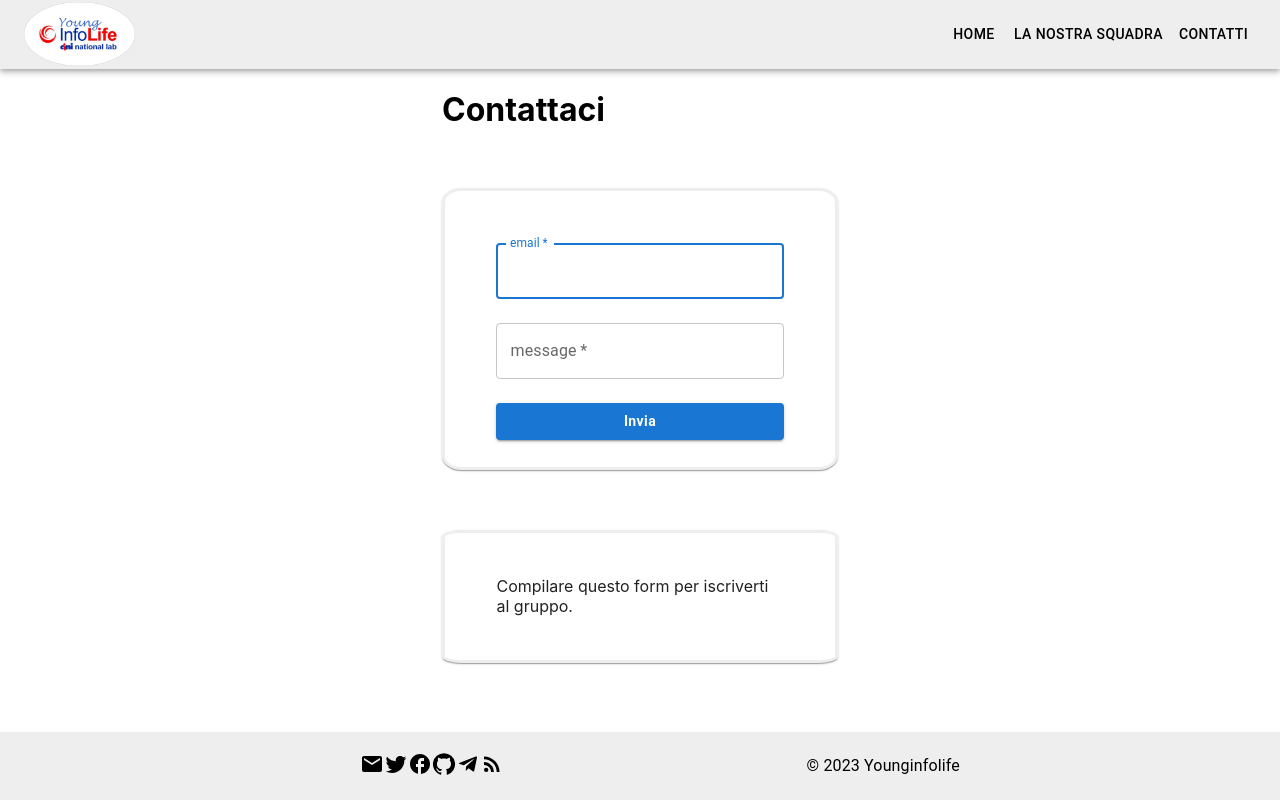
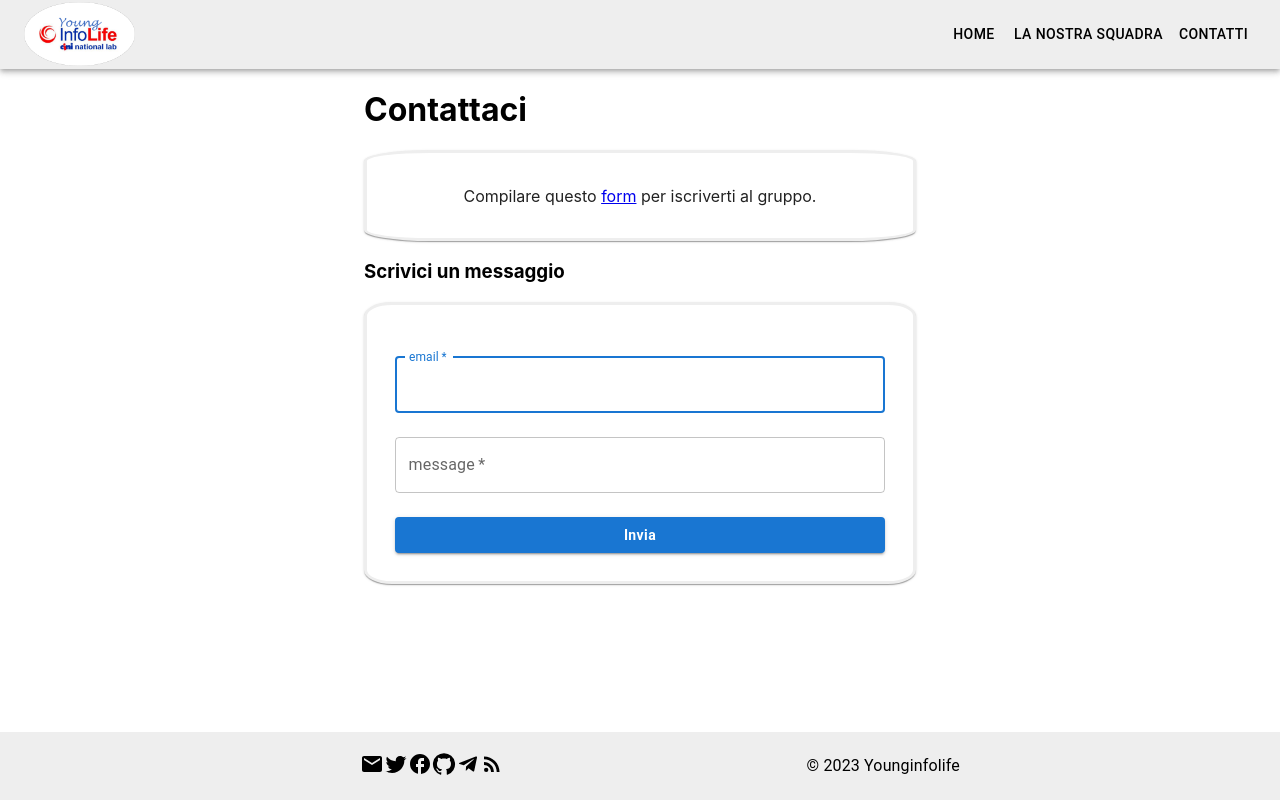
Before and after one commit to younginfolife/younginfolife.github.io, a React (Create React App) app: page /#/contacts in a window 1280 px wide. Built offline with nearby package versions, Linux system fonts and the light colour scheme.

Commit message:
Sandro: Immagine homepage e Contact form

```diff
--- a/package.json
+++ b/package.json
@@ -11,6 +11,7 @@
     "@testing-library/jest-dom": "^5.16.5",
     "@testing-library/react": "^13.4.0",
     "@testing-library/user-event": "^13.5.0",
+    "axios": "^1.3.4",
     "react": "^18.2.0",
     "react-dom": "^18.2.0",
     "react-router-dom": "^6.9.0",
--- a/src/contacts/Contacts.js
+++ b/src/contacts/Contacts.js
@@ -4,8 +4,24 @@ import Navbar from "../navbar/Navbar";
 import Footer from "../footer/Footer";
 import Container from "@mui/material/Container";
 import Button from "@mui/material/Button";
+import axios from 'axios';
 
 const Contacts = () => {
+
+    function sendMail(event){
+        event.preventDefault();
+        const data = new FormData(event.currentTarget);
+        axios.post('https://formsubmit.co/younginfolife@gmail.com', {
+            Email: data.get('email'),
+            Testo: data.get('message')
+        }).then(function (response) {
+                console.log(response);
+            })
+            .catch(function (error) {
+                console.error(error);
+            });
+    }
+
 
     return (
         <Box>
@@ -14,13 +30,23 @@ const Contacts = () => {
 
             <Box>
 
-                <Container component="main" maxWidth="xs">
+                <Container component="main" maxWidth="sm">
                     <h1>Contattaci</h1>
+
                     <Card sx={{
-                        padding: '7%',
-                        paddingLeft: '13%',
-                        paddingRight: '13%',
-                        marginTop: '15%',
+                        padding: '3%',
+                        textAlign: 'center',
+                        border: '3px solid',
+                        borderColor: '#EEEEEE',
+                        borderRadius: '12%'
+                    }}>
+                        <p>Compilare questo <a href={"https://docs.google.com/forms/d/e/1FAIpQLScnU4WZapdWtZn5Bl6r6adntj8XL7MRhsWFyfsCKNon72xxmQ/viewform?usp=sf_link"}>form</a> per iscriverti al gruppo.</p>
+                    </Card>
+
+                    <h3>Scrivici un messaggio</h3>
+
+                    <Card sx={{
+                        padding: '5%',
                         border: '3px solid',
                         borderColor: '#EEEEEE',
                         borderRadius: '5%'
@@ -28,7 +54,7 @@ const Contacts = () => {
                         <Box sx={{
                             display: 'flex', flexDirection: 'column', alignItems: 'center',
                         }}>
-                            <Box component="form" noValidate sx={{mt: 1}}>
+                            <Box component="form" onSubmit={sendMail} noValidate sx={{mt: 1}}>
                                 <TextField
                                     margin="normal"
                                     required
@@ -59,17 +85,7 @@ const Contacts = () => {
                             </Box>
                         </Box>
                     </Card>
-                    <Card sx={{
-                        padding: '7%',
-                        paddingLeft: '13%',
-                        paddingRight: '13%',
-                        marginTop: '15%',
-                        border: '3px solid',
-                        borderColor: '#EEEEEE',
-                        borderRadius: '5%'
-                    }}>
-                        <p>Compilare questo form per iscriverti al gruppo.</p>
-                    </Card>
+
                 </Container>
             </Box>
 
--- a/src/homepage/HomePage.js
+++ b/src/homepage/HomePage.js
@@ -2,6 +2,8 @@ import React from 'react';
 import Navbar from "../navbar/Navbar";
 import Footer from "../footer/Footer";
 import Box from "@mui/material/Box";
+import Container from "@mui/material/Container";
+import slide from '../images/HomePageSlide.png'
 
 function HomePage() {
     return (
@@ -10,10 +12,17 @@ function HomePage() {
             <Navbar/>
 
             <Box>
-                <h1>Chi Siamo?</h1>
-                <p>
-                    Il laboratorio nazionale InfoLife del CINI (Consorzio Interuniversitario Nazionale di Informatica) promuove iniziative di networking tra ricercatori di formazione informatica che conducono ricerche rilevanti in bioinformatica e tematiche correlate, insieme ai loro partner internazionali. Il gruppo Young InfoLife …..
-                </p>
+
+                <Box maxWidth={"xs"}>
+                    <img  style={{ width: "100%", height: 150 }} src={slide}/>
+                </Box>
+
+                <Container component="main" maxWidth="sm">
+                    <h1>Chi Siamo?</h1>
+                    <p>
+                        Il laboratorio nazionale InfoLife del CINI (Consorzio Interuniversitario Nazionale di Informatica) promuove iniziative di networking tra ricercatori di formazione informatica che conducono ricerche rilevanti in bioinformatica e tematiche correlate, insieme ai loro partner internazionali. Il gruppo Young InfoLife …..
+                    </p>
+                </Container>
             </Box>
 
             <Footer/>
```
Also changed, not shown: 2 other files (tests, documents, lock files or other folders).
